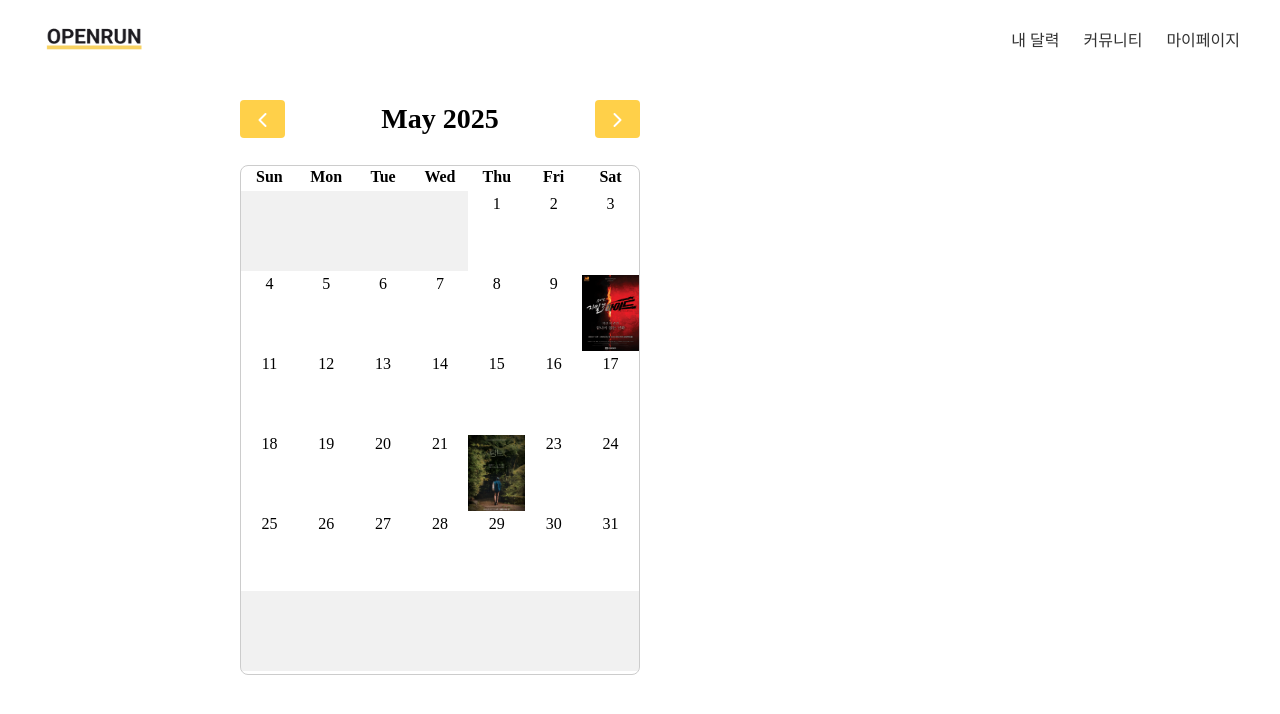
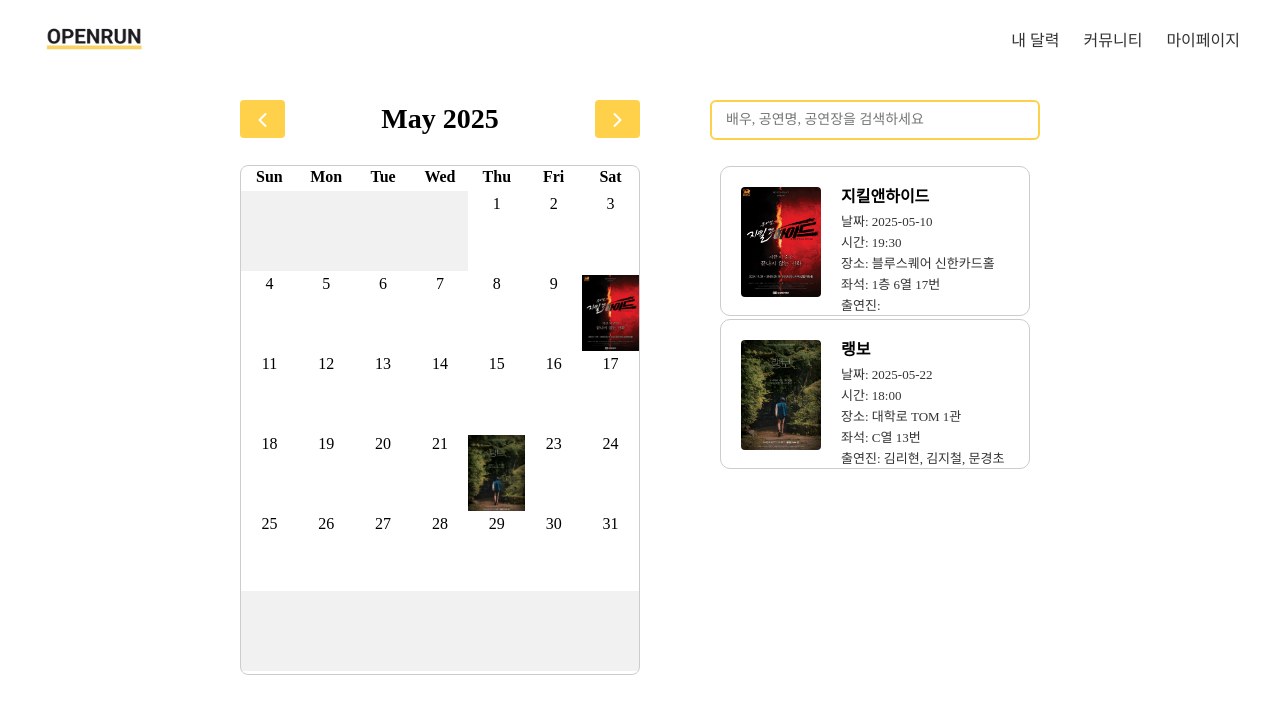
Before and after one commit to SsssYeon/Openrun_Project, a React (Create React App) app in the folder Frontend/openrun/: page /calendarrecords in a window 1280 px wide. Shown: the top 714 px of the page. Built offline with nearby package versions, Linux system fonts and the light colour scheme.

Commit message:
mytickets

```diff
--- a/Frontend/openrun/src/css/calendarrecords.css
+++ b/Frontend/openrun/src/css/calendarrecords.css
@@ -7,7 +7,6 @@
   box-sizing: border-box;
   overflow-x: auto;
   overflow-y: hidden;
-
 }
 
 /* 좌측 달력 */
@@ -18,18 +17,10 @@
   flex-shrink: 0;
 }
 
-/* 우측 티켓 카드 */
-.tickets {
-  width: 500px;
-  height: 100%;
-  overflow-y: visible;
-  margin-right: 200px;
-}
-
 .fc-prev-button,
 .fc-next-button {
-    background-color:#ffd049 !important;
-     border:none !important;
+  background-color: #ffd049 !important;
+  border: none !important;
 }
 
 .fc-prev-button .fc-icon,
@@ -44,11 +35,10 @@
   flex-direction: column;
   justify-content: center; /* 가로 중앙 정렬 */
   align-items: center;
-  max-height:80px;
+  max-height: 80px;
   box-sizing: border-box;
-  padding:0 !important;
-  margin:0 !important;
-
+  padding: 0 !important;
+  margin: 0 !important;
 }
 
 .fc-event {
@@ -60,7 +50,6 @@
   height: 100% !important;
 }
 
-
 /* 이벤트가 날짜 셀 전체를 채우도록 */
 .fc-daygrid-event-harness {
   width: 100%;
@@ -68,7 +57,6 @@
   position: absolute;
   top: 0;
   left: 0;
-
 }
 
 .fc-event img {
@@ -76,13 +64,12 @@
   height: 100%;
   object-fit: cover; /* 셀 크기 유지하며 꽉 채움 */
   display: block;
-
 }
 
 .fc-theme-standard .fc-scrollgrid {
-    border: 1px solid #ccc;  /* 원하는 색으로 변경 가능 */
-    border-radius: 8px;      /* 선택 사항: 모서리 둥글게 */
-    overflow: hidden;        /* 내부 콘텐츠 넘침 제거 */
+  border: 1px solid #ccc; /* 원하는 색으로 변경 가능 */
+  border-radius: 8px; /* 선택 사항: 모서리 둥글게 */
+  overflow: hidden; /* 내부 콘텐츠 넘침 제거 */
 }
 
 /* 날짜 셀의 선 제거 */
@@ -94,3 +81,86 @@
 .fc-day-today {
   background-color: white !important;
 }
+
+/* 우측 티켓 카드 */
+.tickets {
+  width: 500px;
+  height: 100vh;
+  margin: 0 200px 0 50px;
+  flex-direction: column;
+  display: flex;
+}
+
+/* 검색창 박스 */
+.searchmytickets {
+  display: flex;
+  align-items: center;
+  margin-bottom: 16px;
+  background-color: #fff;
+  position: sticky;
+  top: 0;
+  z-index: 10;
+}
+
+.searchmytickets input {
+  width: 100%;
+  padding: 10px 14px;
+  border: 2px solid #ffd049;
+  border-radius: 6px;
+  font-size: 14px;
+  outline: none;
+}
+
+.mytickets-scroll {
+  flex: 1;
+  overflow-y: auto;
+  padding: 10px;
+  height: calc(100vh - 60px);
+}
+
+.mytickets {
+  display: flex;
+  flex-direction: column;
+}
+
+.ticketscontent{
+    display: flex;
+    box-sizing: border-box;
+    gap: 20px;
+    margin-left : 20px;
+}
+
+.ticket {
+  border: 1px solid #ccc;
+  border-radius: 10px;
+  background-color: #fff;
+  transition: background-color 0.2s;
+  height: 150px;
+}
+/* 포스터 + 정보 수평 정렬 */
+.tickets > .mytickets-scroll .flex {
+    display: flex;
+    align-items: flex-start; /* ← 요거로 수직 맞춤 해결 */
+    gap: 20px;
+  }
+
+/* 포스터 이미지 */
+.ticketspicture {
+  width: 80px;
+  height: 110px;
+  object-fit: cover;
+  border-radius: 4px;
+  margin-top: 20px;
+}
+
+.ticketsinfomations {
+  font-weight: bold;
+  font-size: 16px;
+  margin-bottom: 4px;
+}
+
+.tickets p {
+  font-size: 13px;
+  margin: 2px 0;
+  color: #333;
+}
--- a/Frontend/openrun/src/mocks/events.js
+++ b/Frontend/openrun/src/mocks/events.js
@@ -8,7 +8,9 @@ const eventsData = [
     start: "2025-05-10",
     time: "19:30",
     location: "블루스퀘어 신한카드홀",
-    poster: poster1
+    poster: poster1,
+    seat: "1층 6열 17번",
+    cast: " "
   },
   {
     id: "2",
@@ -16,7 +18,9 @@ const eventsData = [
     start: "2025-05-22",
     time: "18:00",
     location: "대학로 TOM 1관",
-    poster: poster2
+    poster: poster2,
+    seat: "C열 13번",
+    cast: "김리현, 김지철, 문경초"
   }
 ];
 
--- a/Frontend/openrun/src/pages/calendarrecords.js
+++ b/Frontend/openrun/src/pages/calendarrecords.js
@@ -7,7 +7,7 @@ import { useNavigate } from "react-router-dom";
 import eventsData from "../mocks/events.js"; // 예시 JSON 데이터
 
 const Calendarrecords = () => {
-  const [selectedDateEvents, setSelectedDateEvents] = useState([]);
+  const [selectedDateEvents, setSelectedDateEvents] = useState(eventsData);
   const navigate = useNavigate();
 
   // 날짜 클릭 시 해당 날짜의 이벤트만 추출
@@ -25,12 +25,7 @@ const Calendarrecords = () => {
 
   const renderEventContent = (eventInfo) => {
     const { poster } = eventInfo.event.extendedProps;
-    return (
-      <img
-      src={poster}
-      alt="poster"
-    />
-    );
+    return <img src={poster} alt="poster" />;
   };
 
   const handleEventDidMount = (info) => {
@@ -65,32 +60,43 @@ const Calendarrecords = () => {
             handleWindowResize={false}
             eventDidMount={handleEventDidMount}
             headerToolbar={{
-              left: 'prev',
-              center: 'title',
-              right: 'next' // 'today' 제거됨
+              left: "prev",
+              center: "title",
+              right: "next", // 'today' 제거됨
             }}
           />
         </div>
 
         {/* 우측 상세 정보 요약 카드 */}
         <div className="tickets">
+          <div className="searchmytickets">
+            <input
+              type="text"
+              placeholder="배우, 공연명, 공연장을 검색하세요"
+            />
+          </div>
+
+          <div className="mytickets-scroll">
+            <div className="mytickets">
               {selectedDateEvents.map((event) => (
                 <div
                   key={event.id}
-              className="border rounded-lg p-4 cursor-pointer hover:shadow-md"
+                  className="ticket"
                   onClick={() => navigate(`/detail/${event.id}`)}
                 >
-              <div className="flex">
+                  <div className="ticketscontent">
                     <img
                       src={event.poster}
                       alt={event.title}
-                  className="w-24 h-32 object-cover mr-4"
+                      className="ticketspicture"
                     />
                     <div>
-                  <h3 className="font-bold text-lg">{event.title}</h3>
-                  <p>날짜: {event.date}</p>
+                      <h3 className="ticketsinfomations">{event.title}</h3>
+                      <p>날짜: {event.start}</p>
                       <p>시간: {event.time}</p>
                       <p>장소: {event.location}</p>
+                      <p>좌석: {event.seat}</p>
+                      <p>출연진: {event.cast}</p>
                     </div>
                   </div>
                 </div>
@@ -98,6 +104,8 @@ const Calendarrecords = () => {
             </div>
           </div>
         </div>
+      </div>
+    </div>
   );
 };
 
```
Lines whose indentation alone changed are shown as unchanged.
